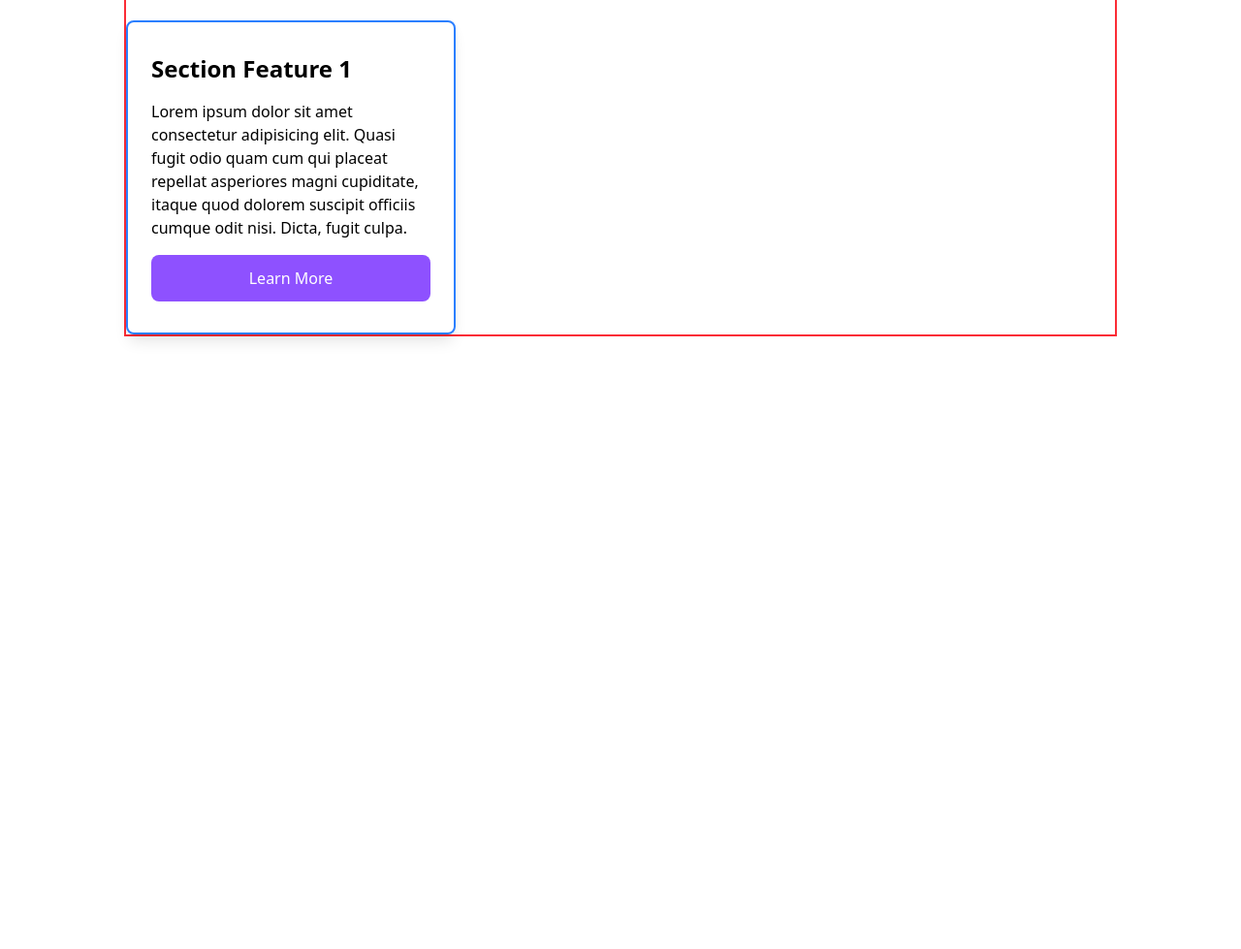
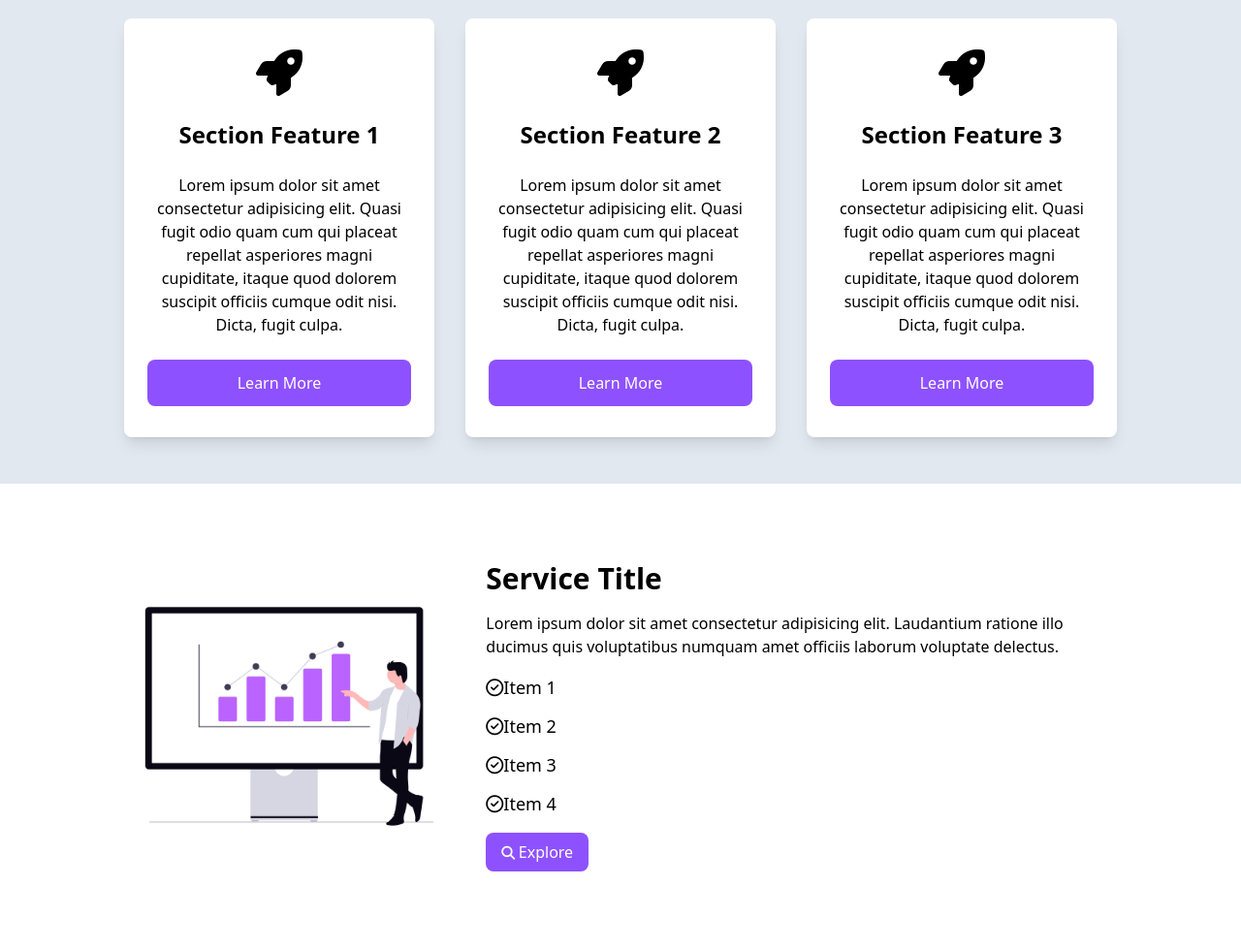
Before and after one commit to ritisha0701/section1, a plain HTML site: page landingpages.html in a window 1280 px wide. Shown: the part 641-1620 px from the top of the page at 97% size. Before the commit the page ends 1036 px from the top, so only its background shows below. Drawn offline with nearby package versions, Linux system fonts and the light colour scheme.

Commit message:
use of font awesome for icons

```diff
--- a/landingpages.html
+++ b/landingpages.html
@@ -5,6 +5,9 @@
     <meta charset="UTF-8" />
     <meta name="viewport" content="width=device-width, initial-scale=1.0" />
     <script src="https://unpkg.com/@tailwindcss/browser@4"></script>
+    <link rel="stylesheet" href="https://cdnjs.cloudflare.com/ajax/libs/font-awesome/6.7.2/css/all.min.css"
+        integrity="sha512-Evv84Mr4kqVGRNSgIGL/F/aIDqQb7xQ2vcrdIwxfjThSH8CSR7PBEakCr51Ck+w+/U6swU2Im1vVX0SVk9ABhg=="
+        crossorigin="anonymous" referrerpolicy="no-referrer" />
 </head>
 
 <body>
@@ -40,17 +43,61 @@
         </article>
 
         <article>
-            <section class="py-6 md:py-12 ">
-                <div class="px-3 md:px-0 md:max-w-[80%] border-2 border-red-500 mx-auto">
+            <section class="py-6 md:py-12 bg-slate-200 ">
+                <div class="px-3 md:px-0 md:max-w-[80%] mx-auto">
                     <h2 class="my-6 text-2xl md:text-3xl font-bold text-center">Feature Section</h2>
 
-                    <div class="grid grid-cols-1 md:grid-cols-3">
-                        <div class="border-2 border-blue-500 px-6 py-8 rounded-lg shadow-lg space-y-4">
-                            <h3 class="text-2xl font-bold">Section Feature 1</h3>
+                    <div class="grid grid-cols-1 md:grid-cols-3 gap-x-8 gap-y-4">
+                        <div class=" text-center bg-white px-6 py-8 rounded-lg shadow-lg space-y-6">
+                            <i class="fa-solid fa-rocket text-5xl "></i>
+                            <h3 class="text-2xl font-bold text-center">Section Feature 1</h3>
                             <p>Lorem ipsum dolor sit amet consectetur adipisicing elit. Quasi fugit odio quam cum qui
                                 placeat repellat asperiores magni cupiditate, itaque quod dolorem suscipit officiis
                                 cumque odit nisi. Dicta, fugit culpa.</p>
                             <button class="bg-violet-500 p-3 text-white rounded-lg w-full">Learn More</button>
+                        </div>
+                        <div class="text-center bg-white px-6 py-8 rounded-lg shadow-lg space-y-6 ">
+                            <i class="fa-solid fa-rocket text-5xl "></i>
+                            <h3 class="text-2xl font-bold text-center">Section Feature 2</h3>
+                            <p>Lorem ipsum dolor sit amet consectetur adipisicing elit. Quasi fugit odio quam cum qui
+                                placeat repellat asperiores magni cupiditate, itaque quod dolorem suscipit officiis
+                                cumque odit nisi. Dicta, fugit culpa.</p>
+                            <button class="bg-violet-500 p-3 text-white rounded-lg w-full">Learn More</button>
+                        </div>
+                        <div class="text-center bg-white px-6 py-8 rounded-lg shadow-lg space-y-6 ">
+                            <i class="fa-solid fa-rocket text-5xl "></i>
+                            <h3 class="text-2xl font-bold text-center">Section Feature 3</h3>
+                            <p>Lorem ipsum dolor sit amet consectetur adipisicing elit. Quasi fugit odio quam cum qui
+                                placeat repellat asperiores magni cupiditate, itaque quod dolorem suscipit officiis
+                                cumque odit nisi. Dicta, fugit culpa.</p>
+                            <button class="bg-violet-500 p-3 text-white rounded-lg w-full">Learn More</button>
+                        </div>
+                    </div>
+                </div>
+            </section>
+
+
+            <section class="py-6 md:py-12 ">
+                <div class="px-3 md:px-0 md:max-w-[80%] mx-auto">
+                    <div class="grid  grid-cols-12">
+                        <div class=" col-span-4 my-auto">
+                            <img src="undraw_finance_m6vw.png" alt="">
+                        </div>
+                        <div class="p-8 col-span-8">
+                            <h1 class="text-3xl font-bold">Service Title</h1>
+                            <p class="mt-4">Lorem ipsum dolor sit amet consectetur adipisicing elit. Laudantium ratione illo ducimus
+                                quis voluptatibus numquam amet officiis laborum voluptate delectus.</p>
+                            <ul class="text-lg mt-4 space-y-3">
+
+                                <li><i class="fa-regular fa-circle-check"></i>Item 1 </li>
+                                <!--&nbsp; space keliye use hota hai-->
+                                <li><i class="fa-regular fa-circle-check"></i>Item 2</li>
+                                <li><i class="fa-regular fa-circle-check"></i>Item 3</li>
+                                <li><i class="fa-regular fa-circle-check"></i>Item 4</li>
+                            </ul>
+
+                            <button class="px-4 py-2 mt-4 bg-violet-500 text-white rounded-lg"><i
+                                    class="fa-solid fa-magnifying-glass text-sm">&nbsp;</i>Explore</button>
                         </div>
                     </div>
                 </div>
```
Also changed, not shown: undraw_finance_m6vw.png (added).
